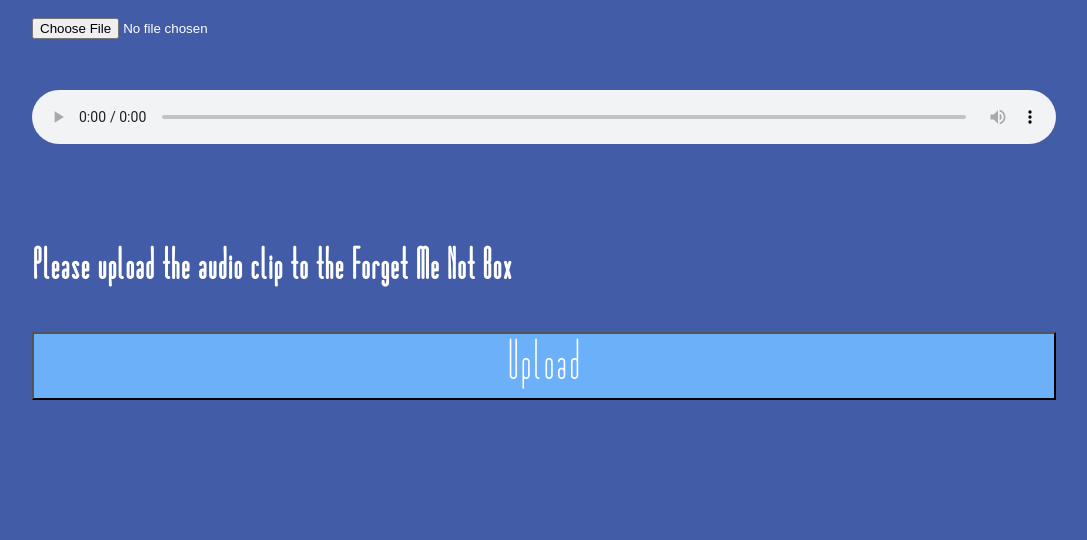
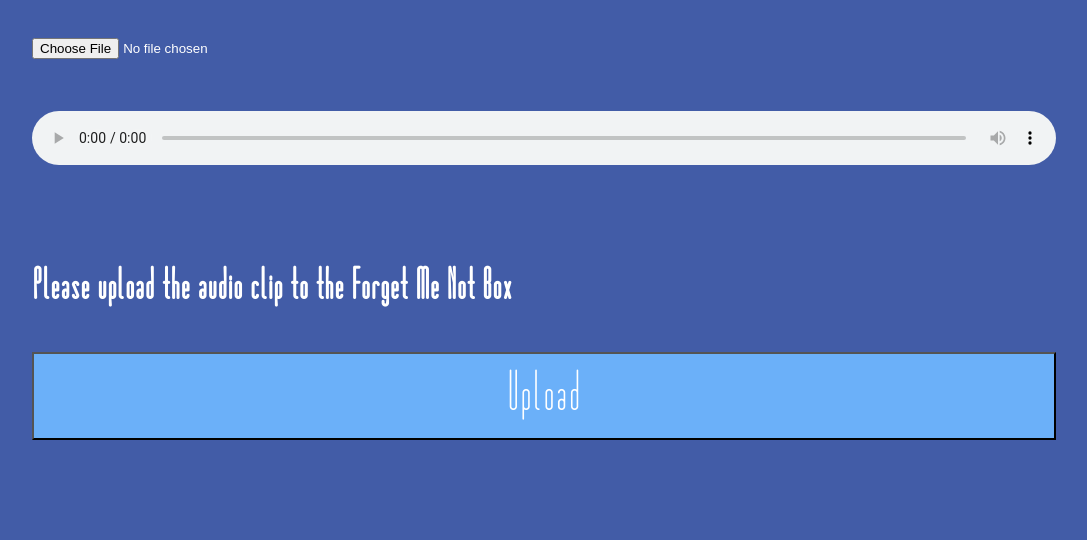
Before and after one commit to HJ959/RememberMe, a website built with webpack: page dev/index.html in a window 1280 px wide. Shown: the part 692-1232 px from the top of the page, without its empty margins (104-1191 px from the left). Before the commit the page ends 1192 px from the top, so only its background shows below. Built offline with nearby package versions, Linux system fonts and the light colour scheme.

Commit message:
UI update

```diff
--- a/src/index.css
+++ b/src/index.css
@@ -22,7 +22,7 @@ body {
 
 button {
     width: 100%;
-    height: 10%;
+    height: 13%;
     background-color: #6BB0F9;
     color: white;
     font-family: MyWebFont;
```
Also changed, not shown: dist/index.js.
